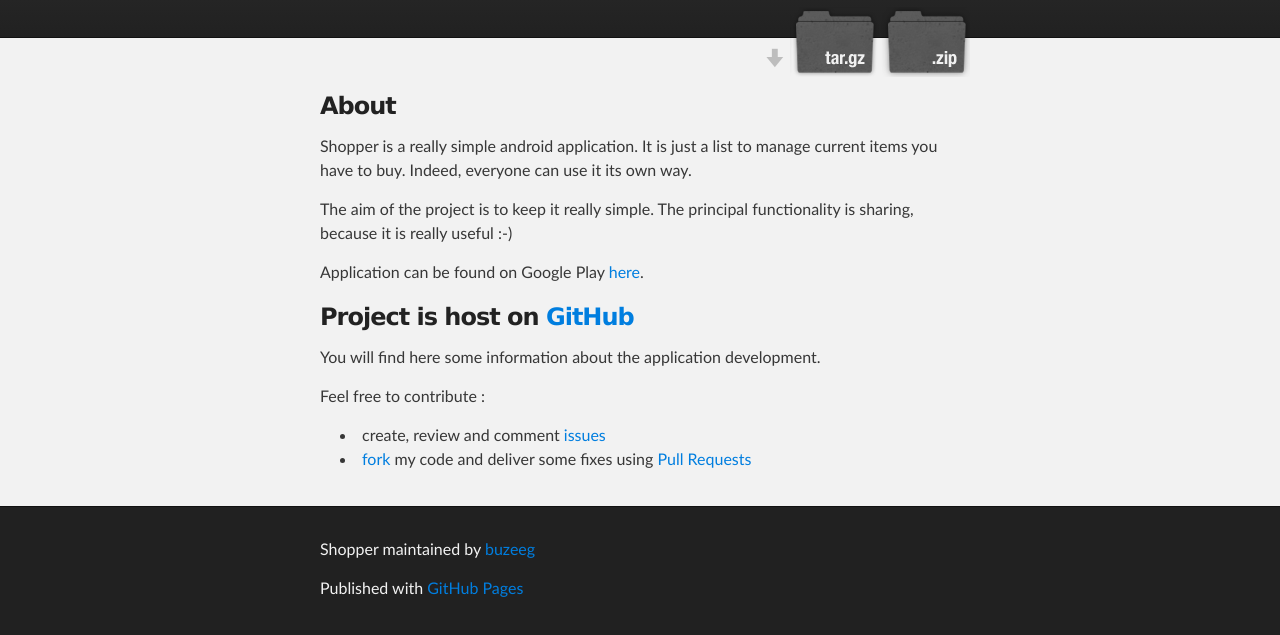
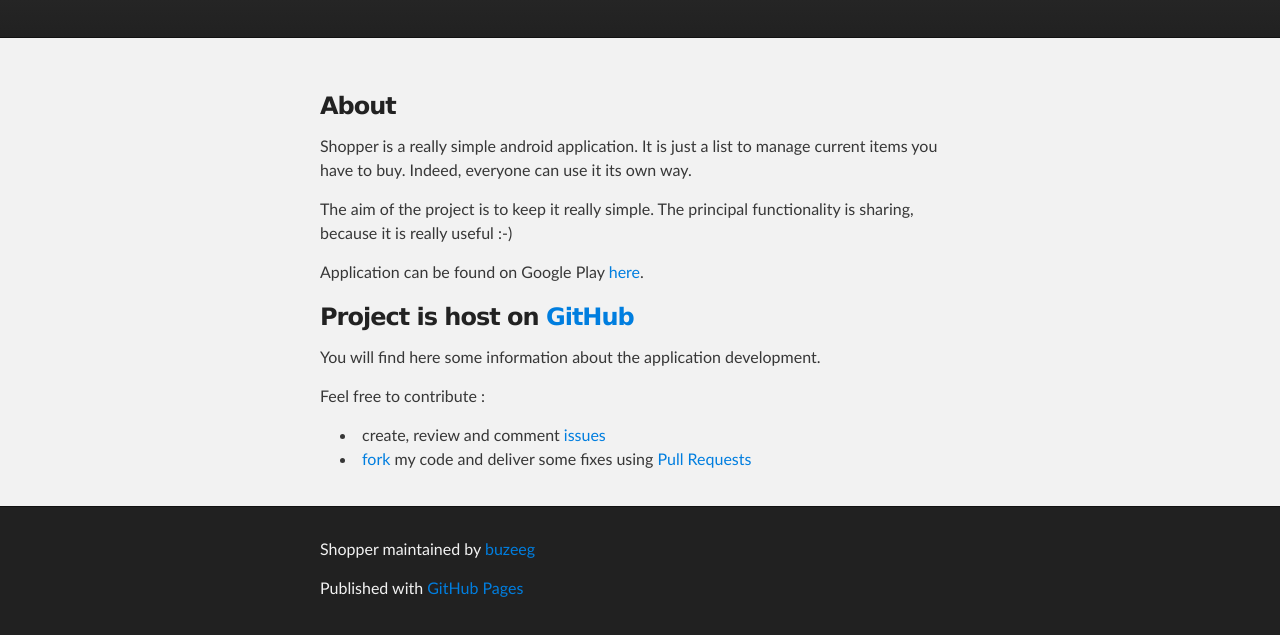
Before and after one commit to buzeeg/shopper, a plain HTML site: page index.html in a window 1280 px wide. Shown: the part 172-807 px from the top of the page. Drawn offline with Linux system fonts and the light colour scheme.

Commit message:
removing download options

```diff
--- a/index.html
+++ b/index.html
@@ -20,11 +20,6 @@
 
           <h1 id="project_title">Shopper</h1>
           <h2 id="project_tagline">Android &quot;application&quot; Shopper</h2>
-
-            <section id="downloads">
-              <a class="zip_download_link" href="https://github.com/buzeeg/shopper/zipball/master">Download this project as a .zip file</a>
-              <a class="tar_download_link" href="https://github.com/buzeeg/shopper/tarball/master">Download this project as a tar.gz file</a>
-            </section>
         </header>
     </div>
 
```
